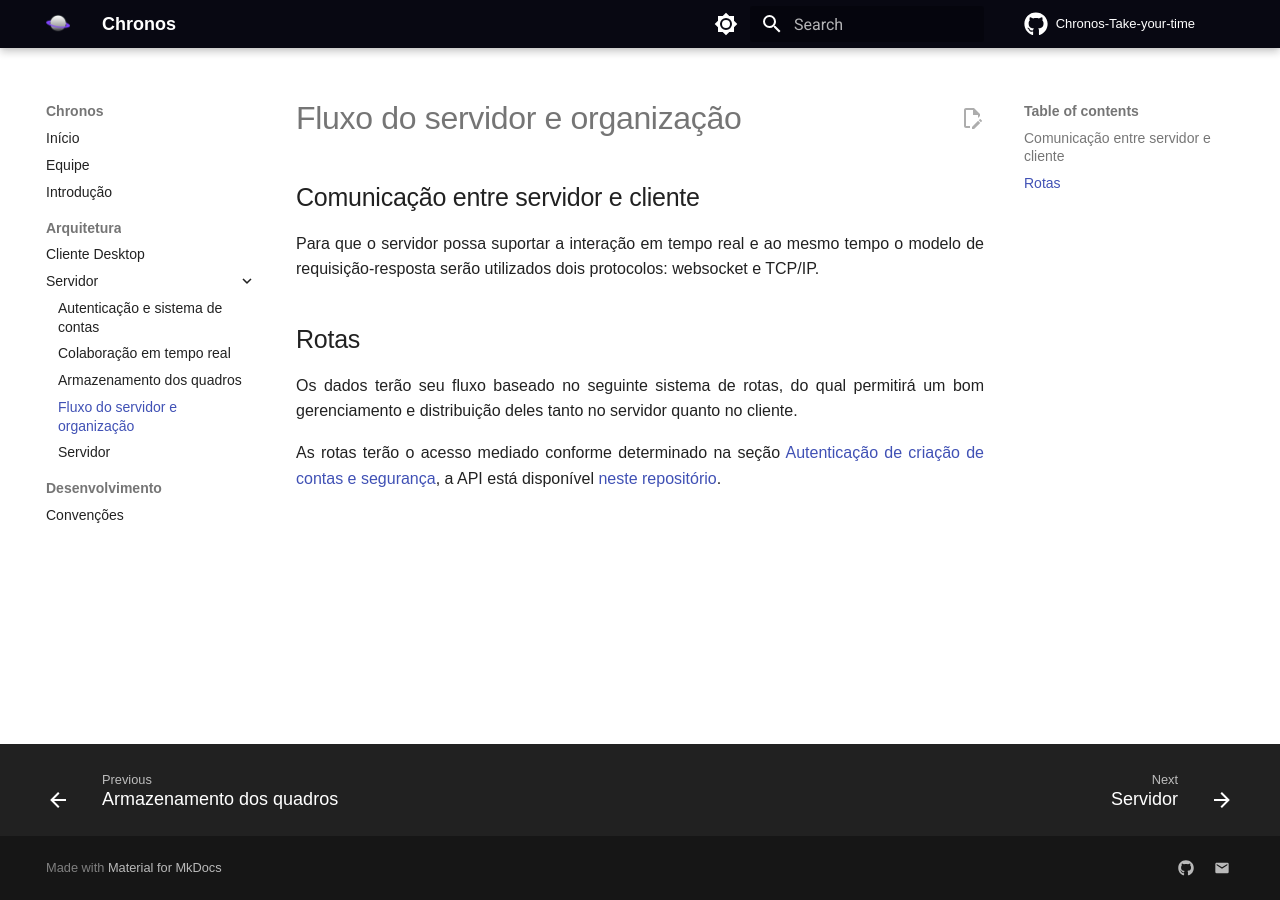
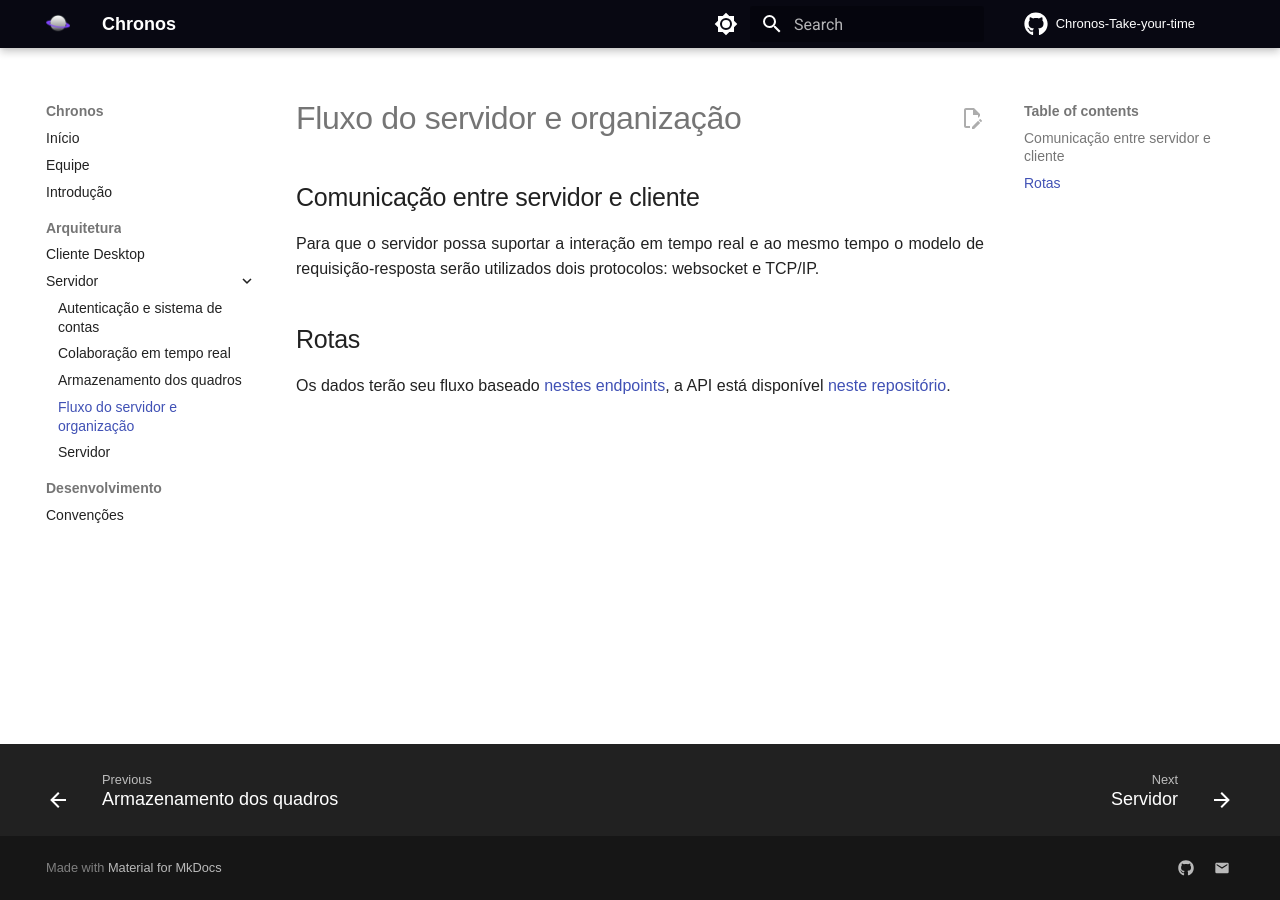
Before and after one commit to chronos-take-your-time/wiki, an MkDocs documentation site: the page built from docs/arquitetura/servidor/fluxo-do-servidor.md, in a window 1280 px wide. Built offline with MkDocs 1.6.1 and Material for MkDocs 9.7.7, drawn with Linux system fonts in a browser that asks for light colours; some web fonts are replaced.

Commit message:
link para a documentacao da api
o link citado aqui é fornecido pelo apidog https://chronos.apidog.io/

```diff
--- a/docs/arquitetura/servidor/fluxo-do-servidor.md
+++ b/docs/arquitetura/servidor/fluxo-do-servidor.md
@@ -4,6 +4,4 @@
 Para que o servidor possa suportar a interação em tempo real e ao mesmo tempo o modelo de requisição-resposta serão utilizados dois protocolos: websocket e TCP/IP.
 
 ## Rotas
-Os dados terão seu fluxo baseado no seguinte sistema de rotas, do qual permitirá um bom gerenciamento e distribuição deles tanto no servidor quanto no cliente.
-
-As rotas terão o acesso mediado conforme determinado na seção [Autenticação de criação de contas e segurança](autenticação-e-contas.md), a API está disponível [neste repositório](https://github.com/chronos-take-your-time/server).
+Os dados terão seu fluxo baseado [nestes endpoints](https://chronos.apidog.io/), a API está disponível [neste repositório](https://github.com/chronos-take-your-time/server).
```
